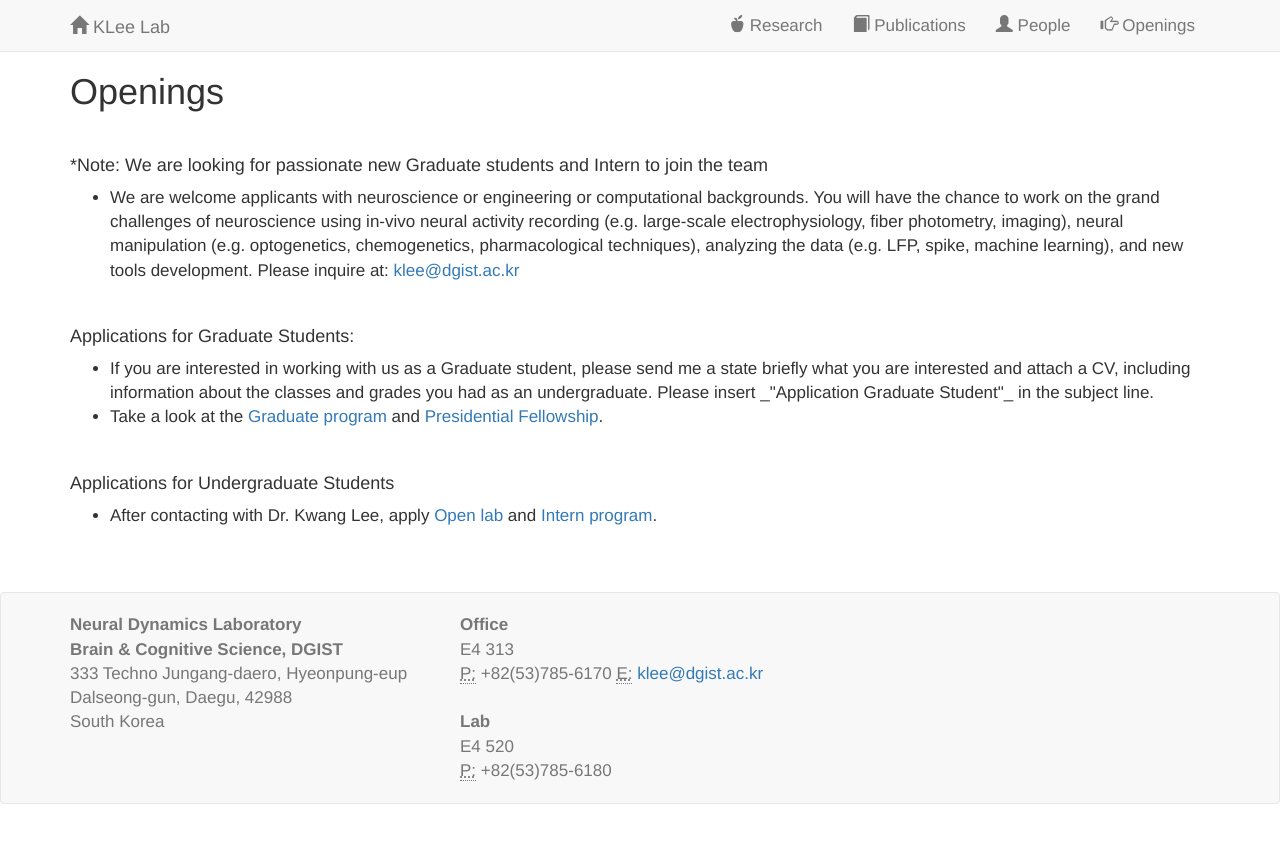
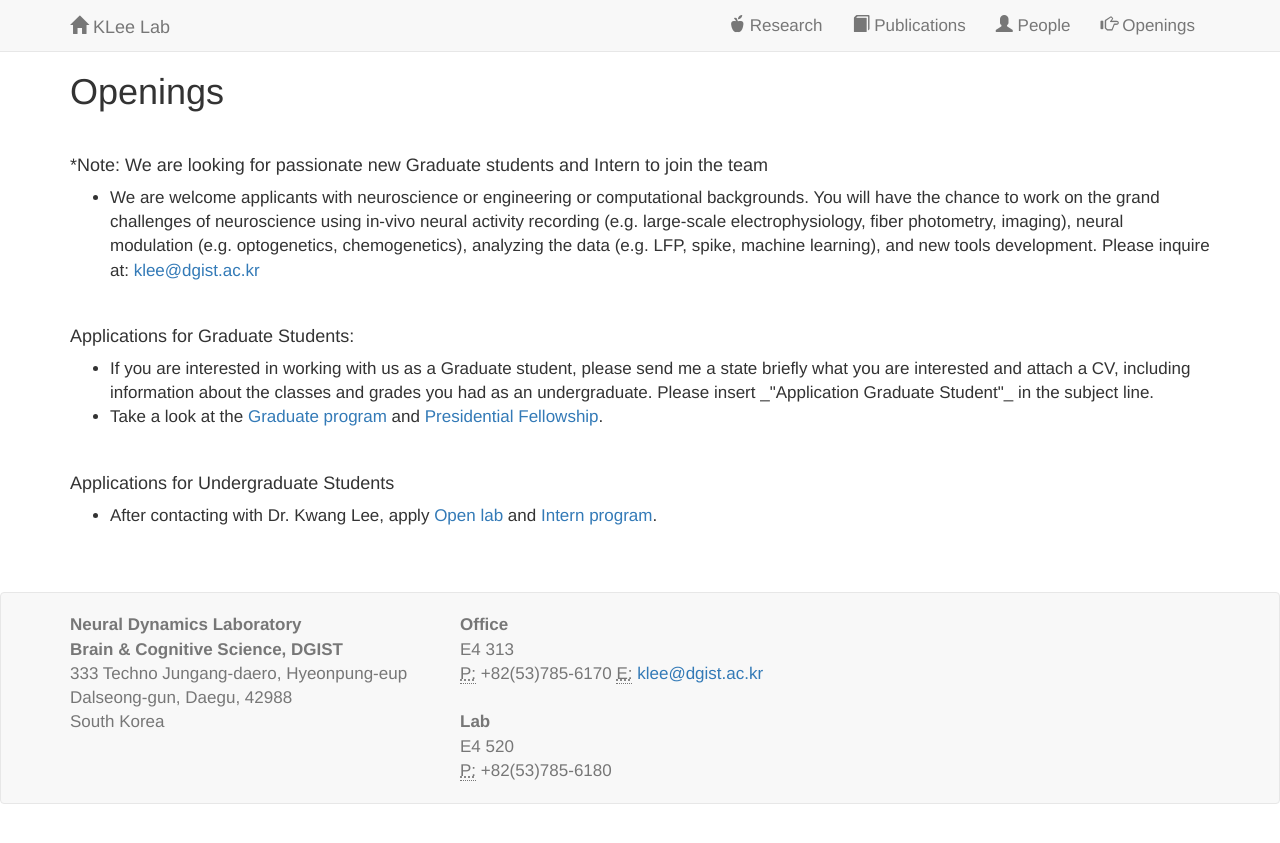
Before and after one commit to kleelab/kleelab.github.io, a Jekyll site: the page built from joinus.html, in a window 1280 px wide. Shown: the top 843 px of the page. Built offline with Jekyll 4.4.1, drawn with Linux system fonts in a browser that asks for light colours; nearby versions of some CDN libraries; a style sheet for code colours, icons or effects is not loaded.

Commit message:
Update joinus.html

```diff
--- a/joinus.html
+++ b/joinus.html
@@ -11,7 +11,7 @@ layout: default
         <p>
      <ul>
      <li>
-         We are welcome applicants with neuroscience or engineering or computational backgrounds. You will have the chance to work on the grand challenges of neuroscience using in-vivo neural activity recording (e.g. large-scale electrophysiology, fiber photometry, imaging), neural manipulation (e.g. optogenetics, chemogenetics, pharmacological techniques), analyzing the data (e.g. LFP, spike, machine learning), and new tools development. Please inquire at:  <a href="mailto:klee@dgist.ac.kr">klee@dgist.ac.kr</a> </p>
+         We are welcome applicants with neuroscience or engineering or computational backgrounds. You will have the chance to work on the grand challenges of neuroscience using in-vivo neural activity recording (e.g. large-scale electrophysiology, fiber photometry, imaging), neural modulation (e.g. optogenetics, chemogenetics), analyzing the data (e.g. LFP, spike, machine learning), and new tools development. Please inquire at:  <a href="mailto:klee@dgist.ac.kr">klee@dgist.ac.kr</a> </p>
      </ul>
 <br>
 
```
